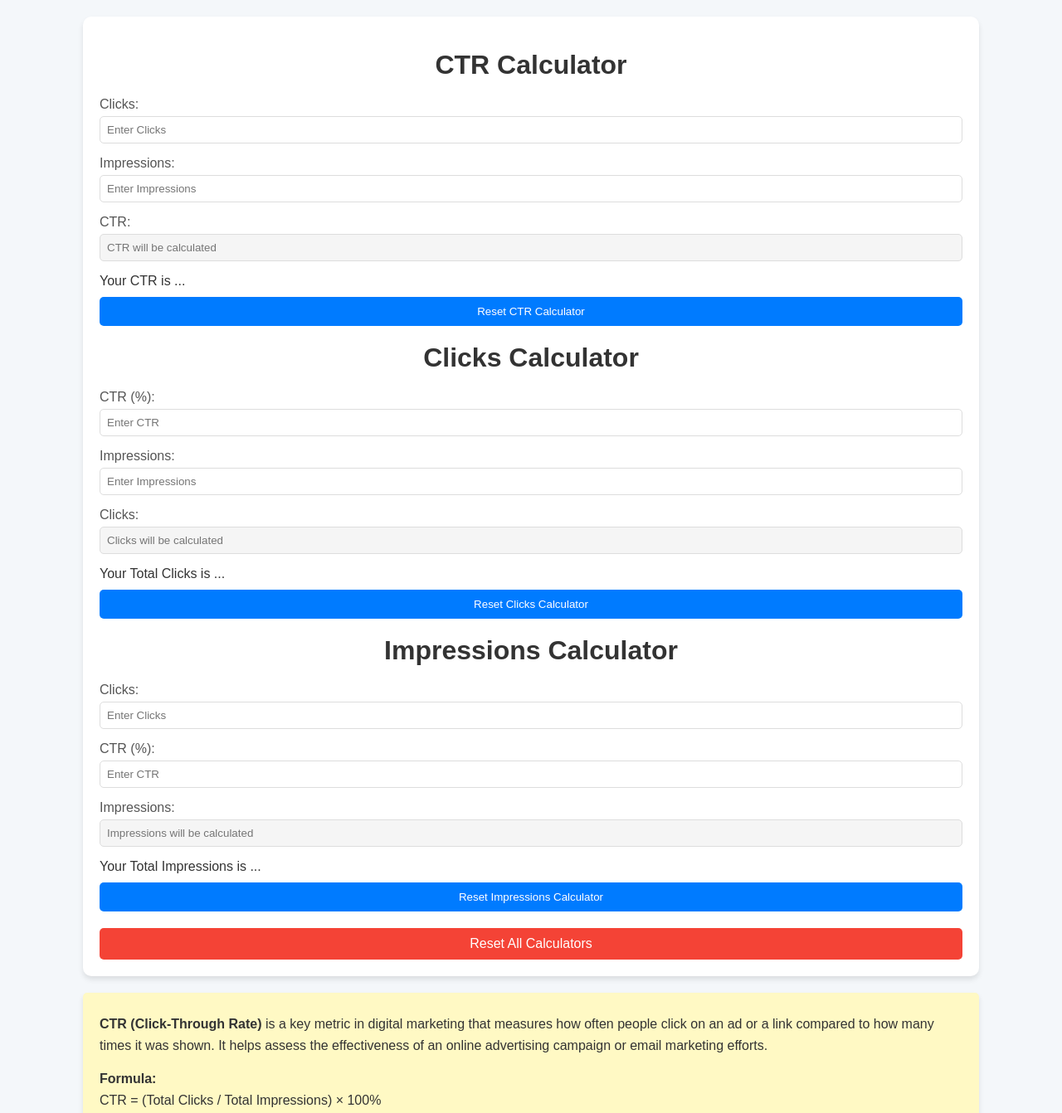
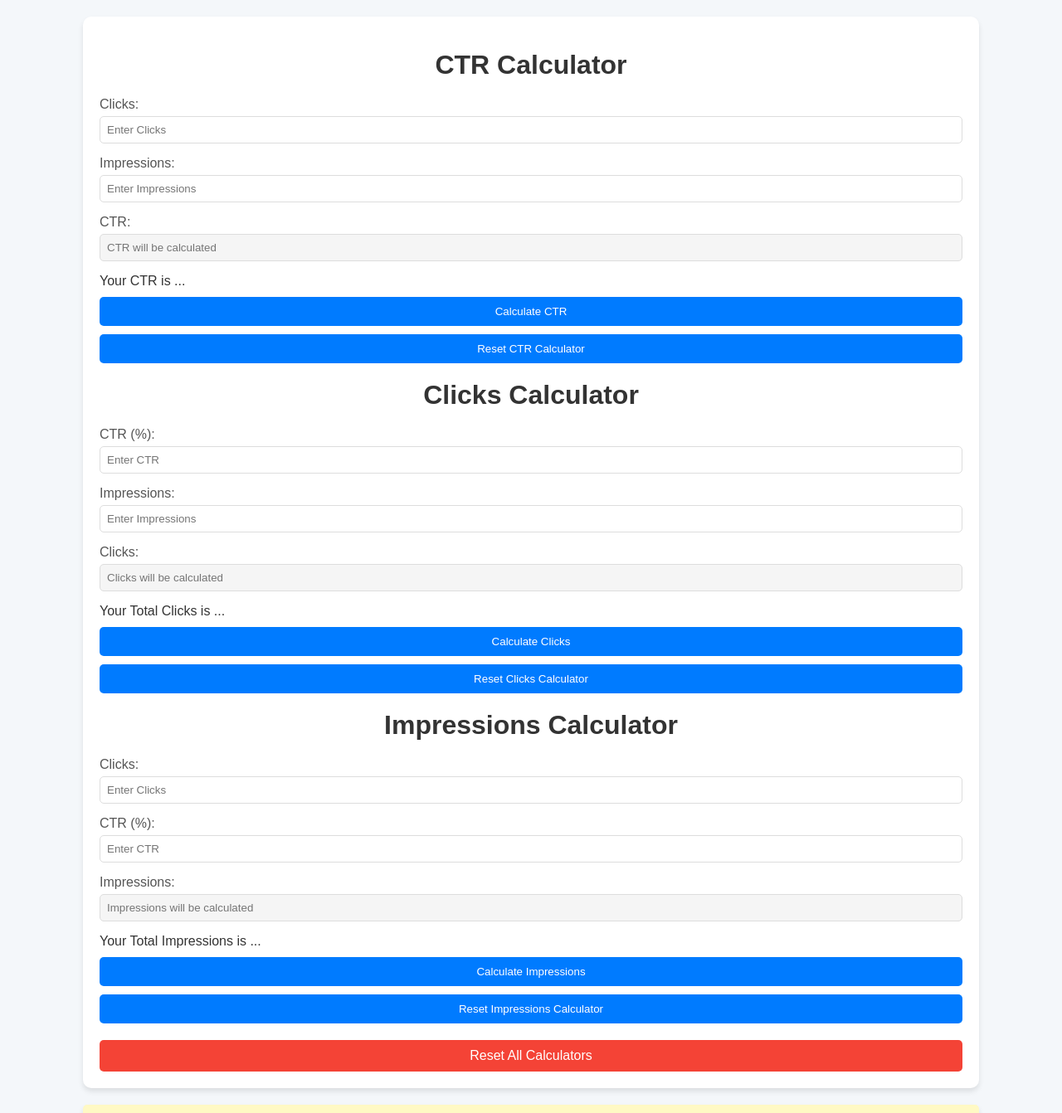
Before and after one commit to chaupham1092/crtcal, a plain HTML site: page index.html in a window 1280 px wide. Shown: the top 1342 px of the page at 83% size. Drawn offline with Linux system fonts and the light colour scheme.

Commit message:
Update index.html

```diff
--- a/index.html
+++ b/index.html
@@ -43,6 +43,7 @@
         <input type="text" id="ctr" disabled placeholder="CTR will be calculated">
       </div>
       <p id="ctrResultText">Your CTR is ...</p>
+      <button id="calculateCTRBtn">Calculate CTR</button>
       <button id="resetCTRBtn">Reset CTR Calculator</button>
 
       <h1>Clicks Calculator</h1>
@@ -59,6 +60,7 @@
         <input type="text" id="clicksResult" disabled placeholder="Clicks will be calculated">
       </div>
       <p id="clicksResultText">Your Total Clicks is ...</p>
+      <button id="calculateClicksBtn">Calculate Clicks</button>
       <button id="resetClicksBtn">Reset Clicks Calculator</button>
 
       <h1>Impressions Calculator</h1>
@@ -75,6 +77,7 @@
         <input type="text" id="impressionsResult" disabled placeholder="Impressions will be calculated">
       </div>
       <p id="impressionsResultText">Your Total Impressions is ...</p>
+      <button id="calculateImpressionsBtn">Calculate Impressions</button>
       <button id="resetImpressionsBtn">Reset Impressions Calculator</button>
 
       <!-- Add Reset All Button -->
```
